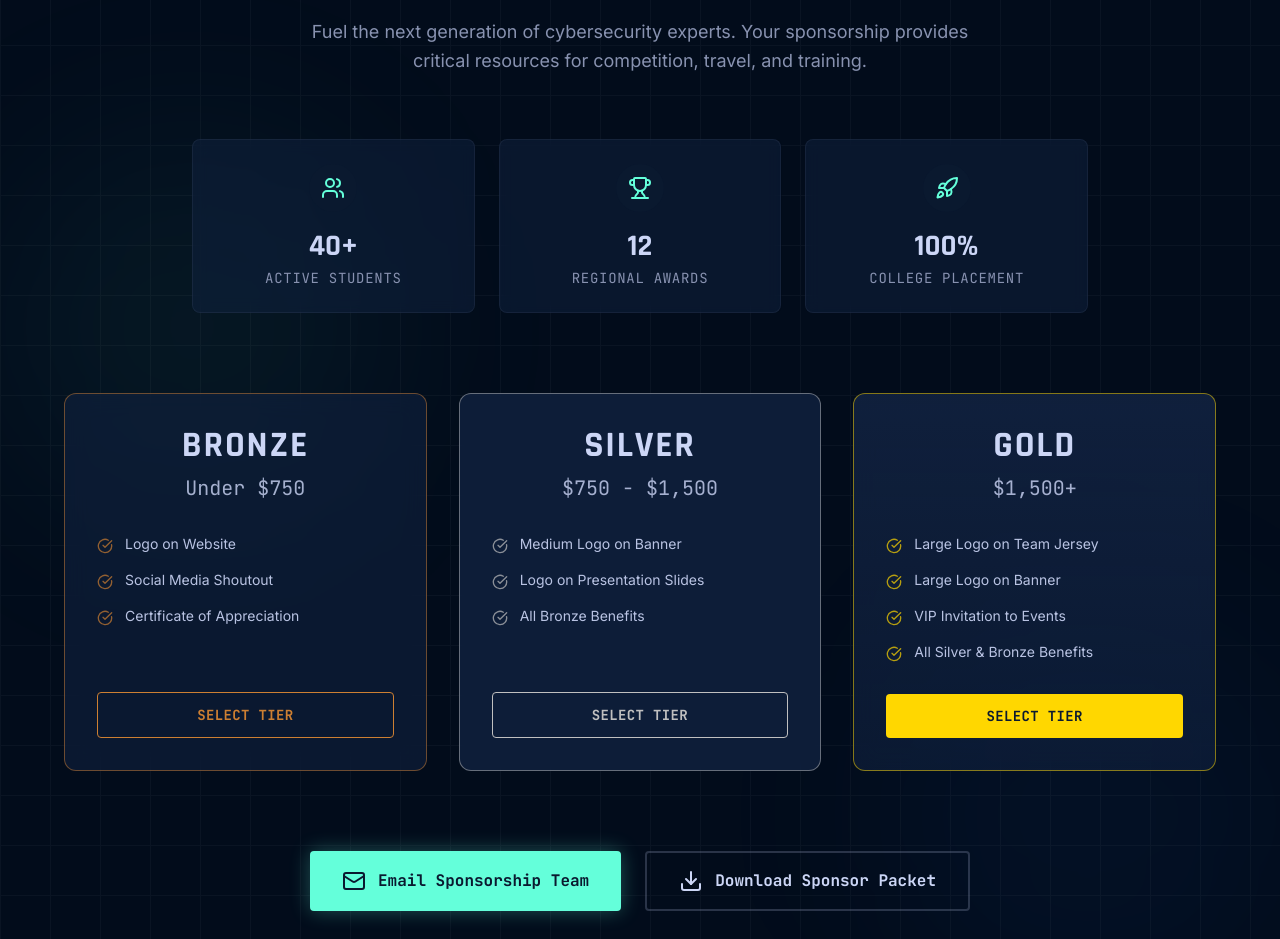
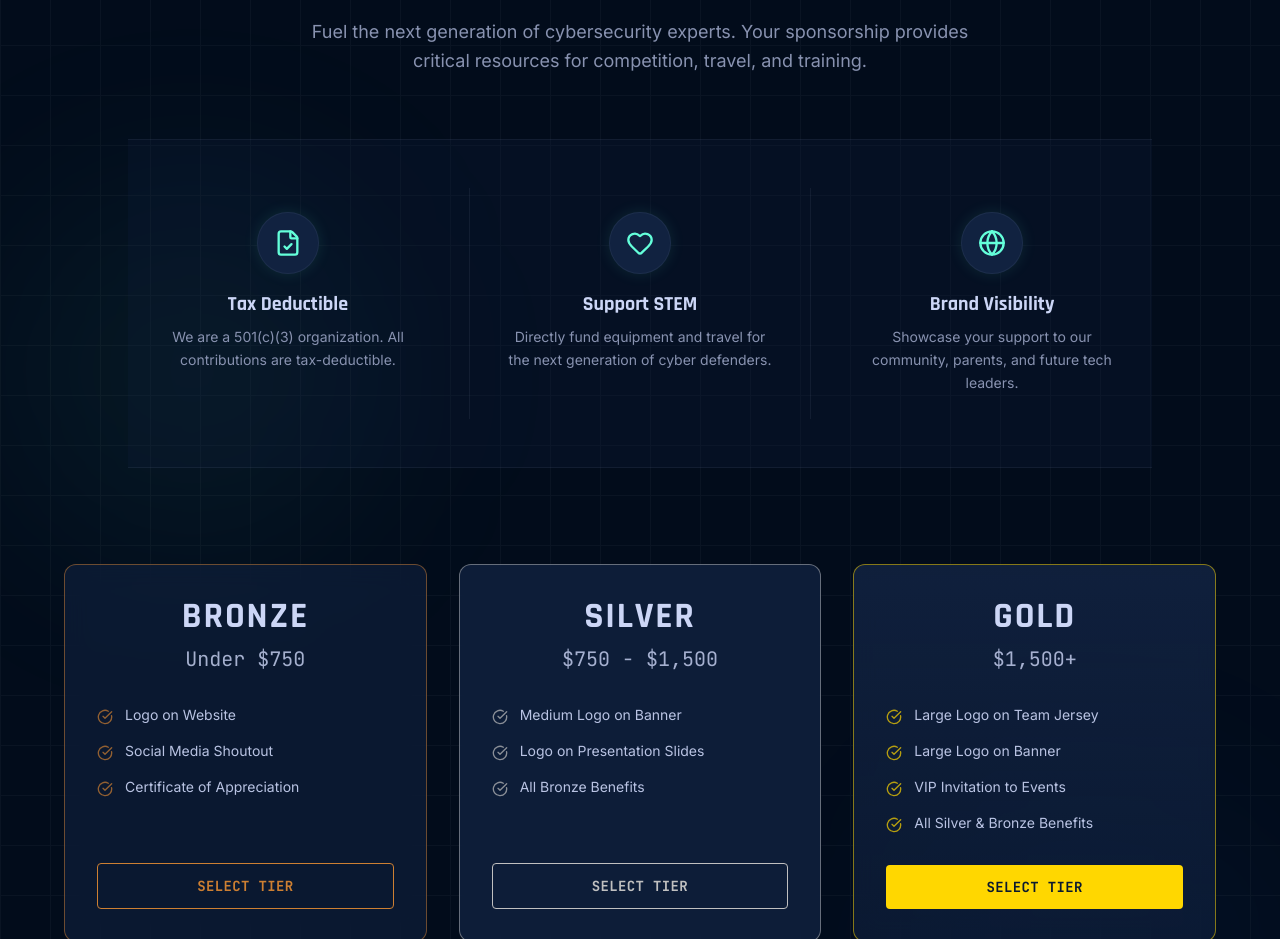
Before and after one commit to brodie10/jagscyber, a React (Vite) app: page / in a window 1280 px wide. Shown: the part 1600-2539 px from the top of the page. Built offline with nearby package versions, Linux system fonts and the light colour scheme.

Commit message:
got rid of hallucinated info

```diff
--- a/src/components/Sponsors.jsx
+++ b/src/components/Sponsors.jsx
@@ -1,20 +1,20 @@
 import React from 'react';
-import { Download, Mail, CheckCircle, ShieldCheck, Users, Trophy, Rocket } from 'lucide-react';
+import { Download, Mail, CheckCircle, ShieldCheck, FileCheck, Heart, Globe } from 'lucide-react';
 import { motion } from 'framer-motion';
 
-const StatCard = ({ icon: Icon, value, label, delay }) => (
+const BenefitCard = ({ icon: Icon, title, description, delay }) => (
     <motion.div
         initial={{ opacity: 0, y: 20 }}
         whileInView={{ opacity: 1, y: 0 }}
         viewport={{ once: true }}
         transition={{ duration: 0.5, delay }}
-        className="bg-navy-light/50 backdrop-blur-sm border border-slate/10 p-6 rounded-lg text-center group hover:border-cyber-green/30 transition-colors"
+        className="flex flex-col items-center text-center p-6"
     >
-        <div className="bg-navy p-3 rounded-full w-12 h-12 flex items-center justify-center mx-auto mb-4 group-hover:bg-cyber-green/10 transition-colors">
-            <Icon className="text-cyber-green" size={24} />
+        <div className="bg-navy-light p-4 rounded-full mb-4 border border-slate/10 shadow-[0_0_15px_rgba(100,255,218,0.1)] group-hover:border-cyber-green/30 transition-colors">
+            <Icon className="text-cyber-green" size={28} />
         </div>
-        <div className="text-3xl font-display font-bold text-slate-light mb-1">{value}</div>
-        <div className="text-slate text-sm font-mono uppercase tracking-wider">{label}</div>
+        <h4 className="text-xl font-display font-bold text-slate-light mb-2">{title}</h4>
+        <p className="text-slate text-sm leading-relaxed max-w-xs">{description}</p>
     </motion.div>
 );
 
@@ -119,11 +119,30 @@ const Sponsors = () => {
                     </motion.p>
                 </div>
 
-                {/* Impact Stats */}
-                <div className="grid grid-cols-1 md:grid-cols-3 gap-6 max-w-4xl mx-auto mb-20">
-                    <StatCard icon={Users} value="40+" label="Active Students" delay={0.1} />
-                    <StatCard icon={Trophy} value="12" label="Regional Awards" delay={0.2} />
-                    <StatCard icon={Rocket} value="100%" label="College Placement" delay={0.3} />
+                {/* Benefits / Impact */}
+                <div className="grid grid-cols-1 md:grid-cols-3 gap-8 max-w-5xl mx-auto mb-24 border-y border-slate/10 py-12 bg-navy-light/20 relative">
+                    {/* Decorative vertical dividers for desktop */}
+                    <div className="hidden md:block absolute top-12 bottom-12 left-1/3 w-px bg-slate/10"></div>
+                    <div className="hidden md:block absolute top-12 bottom-12 right-1/3 w-px bg-slate/10"></div>
+
+                    <BenefitCard
+                        icon={FileCheck}
+                        title="Tax Deductible"
+                        description="We are a 501(c)(3) organization. All contributions are tax-deductible."
+                        delay={0.1}
+                    />
+                    <BenefitCard
+                        icon={Heart}
+                        title="Support STEM"
+                        description="Directly fund equipment and travel for the next generation of cyber defenders."
+                        delay={0.2}
+                    />
+                    <BenefitCard
+                        icon={Globe}
+                        title="Brand Visibility"
+                        description="Showcase your support to our community, parents, and future tech leaders."
+                        delay={0.3}
+                    />
                 </div>
 
                 {/* Tiers Grid */}
```
